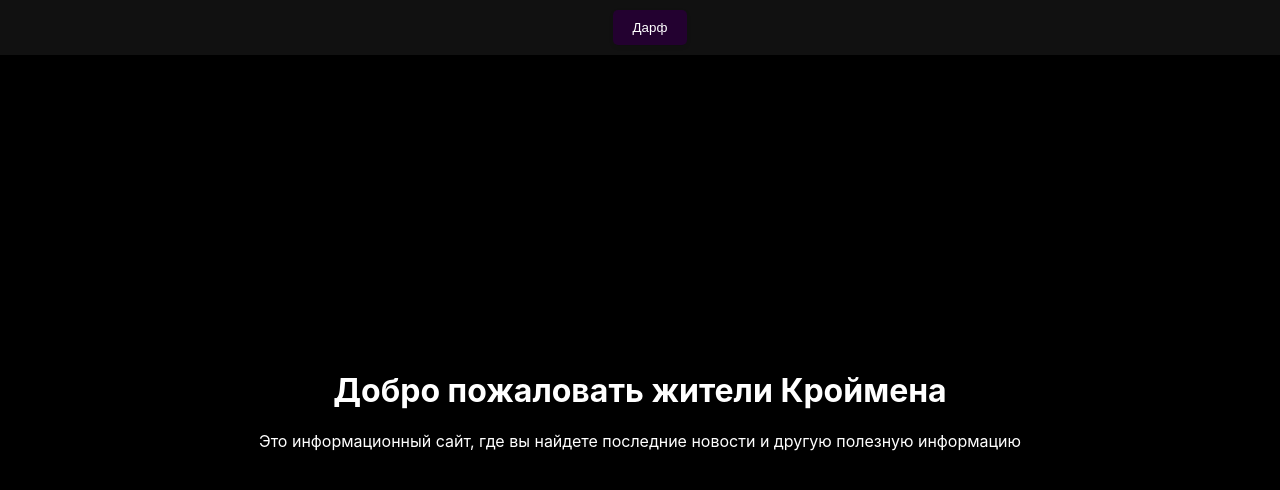
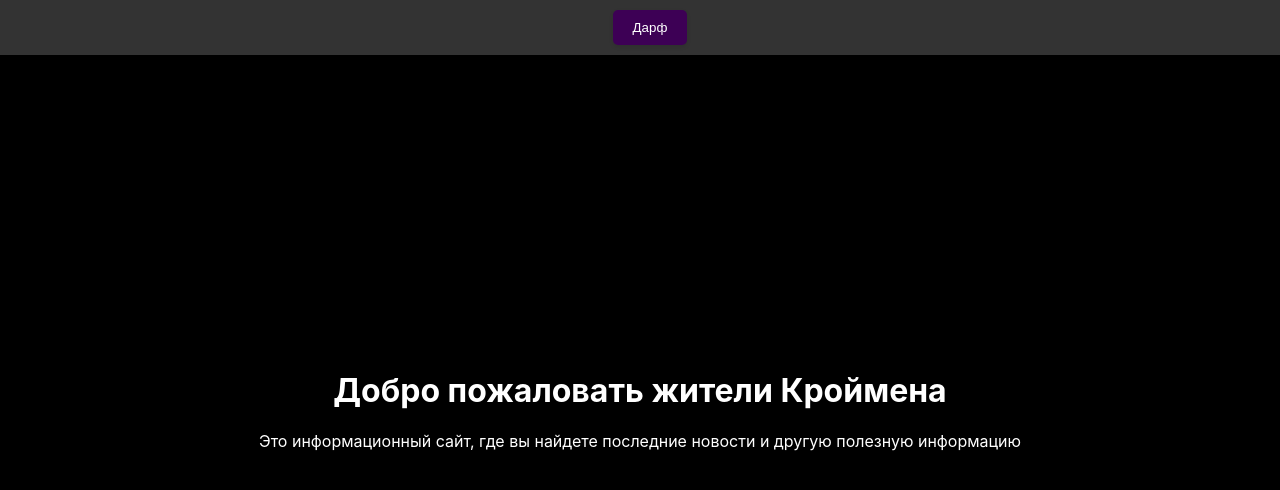
Before and after one commit to shalker760/Kroimen, a Next.js app: page / in a window 1280 px wide. Shown: the top 490 px of the page. Built offline with nearby package versions, Linux system fonts and the light colour scheme.

Commit message:
апча

```diff
--- a/styles/globals.css
+++ b/styles/globals.css
@@ -56,7 +56,7 @@ input:focus {
     justify-content: center; /* Центрирование кнопок */
     gap: 10px; /* Расстояние между кнопками */
     padding: 10px;
-    background: rgb(17, 17, 17);
+    background: rgb(51, 51, 51);
     z-index: 9999; /* Всегда поверх других элементов */
 }
 
@@ -67,14 +67,14 @@ input:focus {
     border-radius: 5px;
     cursor: pointer;
     transition: all 0.3s ease;
-    background-color: #230130;
+    background-color: #3d0055;
     color: white;
     box-shadow: 0 2px 4px rgba(0,0,0,0.1);
 }
 
 /* Эффект при наведении */
 .button-container button:hover {
-    background-color: #11001a;
+    background-color: #8200c9;
     transform: scale(1.05);
     box-shadow: 0 4px 8px rgba(255, 255, 255, 0.2);
 }
```
